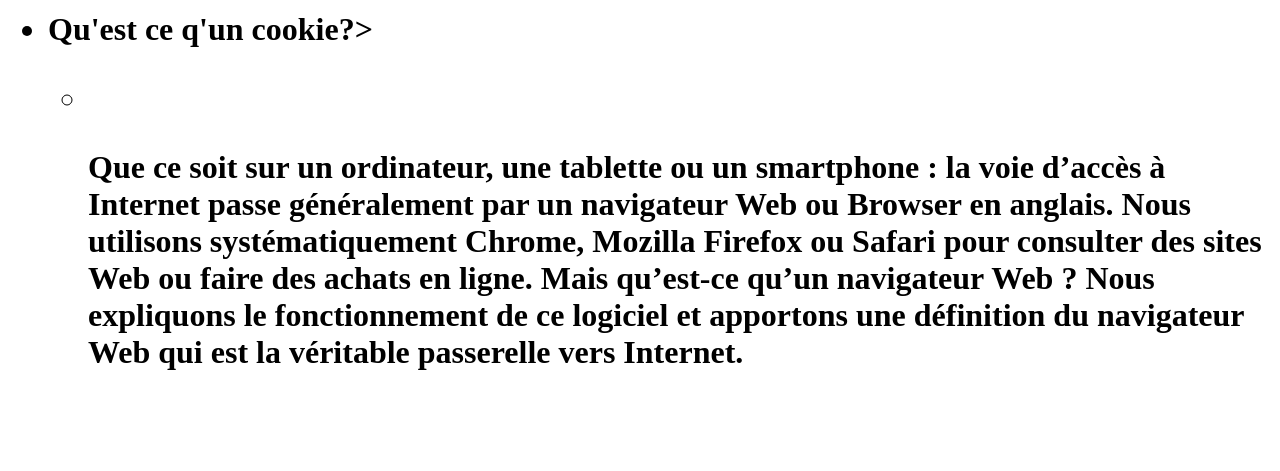
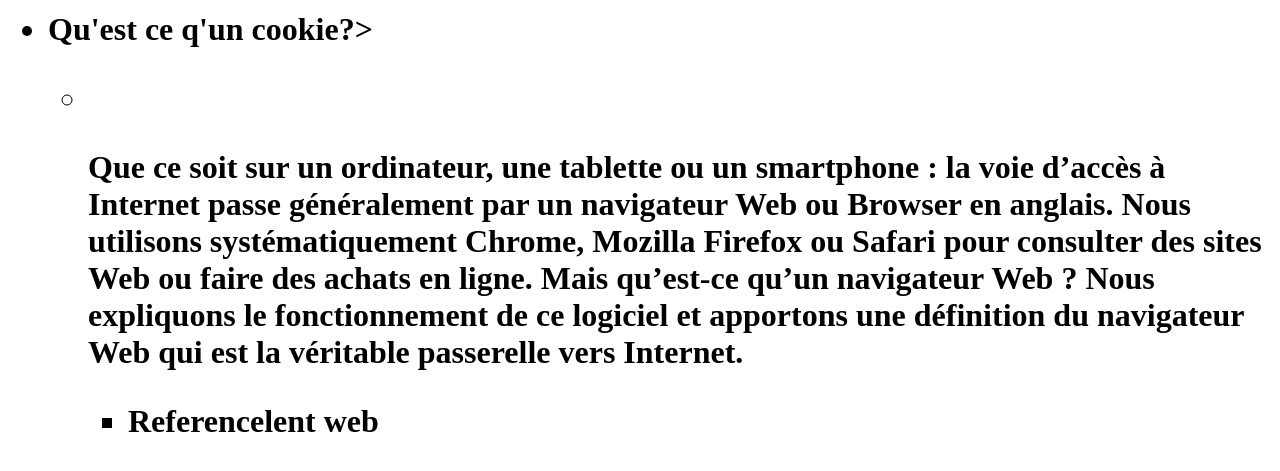
Before and after one commit to HugoGallou/moteur-de-recherches, a plain HTML site: page index.html in a window 1280 px wide. Shown: the part 79-550 px from the top of the page. Drawn offline with Linux system fonts and the light colour scheme.

Commit message:
Update index.html
Hugo

```diff
--- a/index.html
+++ b/index.html
@@ -33,3 +33,4 @@ tout autre identifiant généré par un logiciel ou un système d'exploitation,
 <ul><li><Qu'est ce qu'un navigateur?<li></li>
  <p>Que ce soit sur un ordinateur, une tablette ou un smartphone : la voie d’accès à Internet passe généralement par un navigateur Web ou Browser en anglais. Nous utilisons systématiquement Chrome, Mozilla Firefox ou Safari pour consulter des sites Web ou faire des achats en ligne. Mais qu’est-ce qu’un navigateur Web ? Nous expliquons le fonctionnement de ce logiciel et apportons une définition du navigateur Web qui est la véritable passerelle vers Internet.
 </p>
+<ul><li>Referencelent web</li></ul>
```
